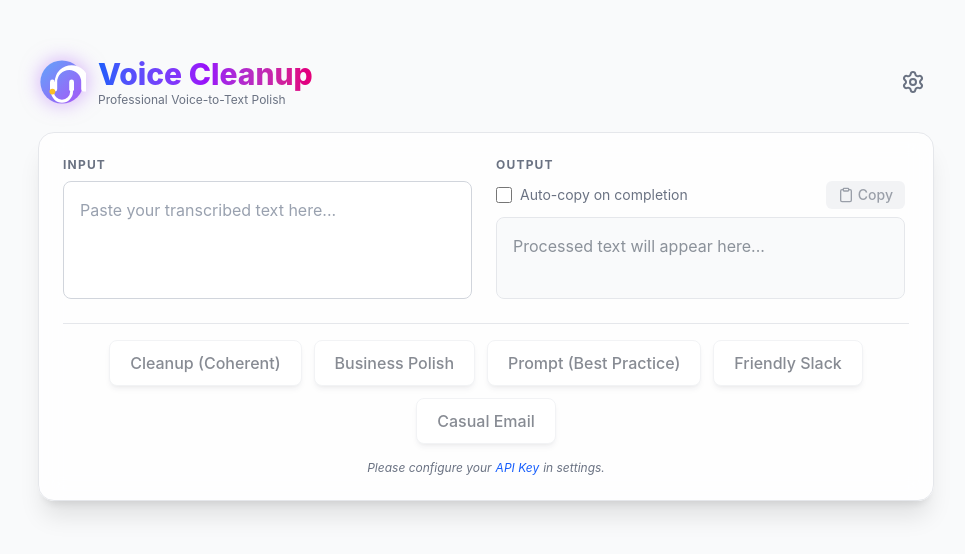
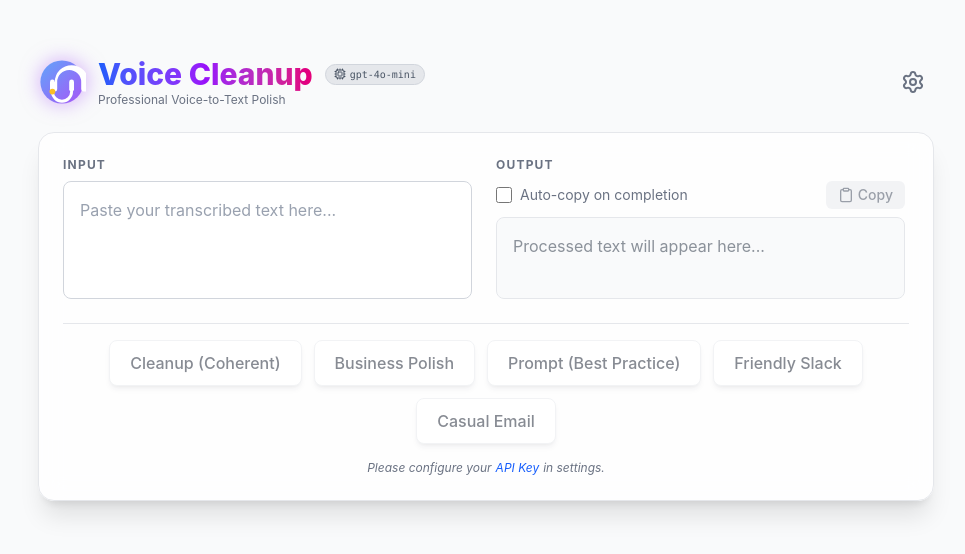
Before and after one commit to sthwaites/mouthwash, a React (Vite) app: page / in a window 1280 px wide. Shown: the top 554 px of the page, without its empty margins (154-1119 px from the left). Built offline with nearby package versions, Linux system fonts and the light colour scheme.

Commit message:
feat: display AI model in the UI

```diff
--- a/src/App.tsx
+++ b/src/App.tsx
@@ -1,12 +1,12 @@
 import { useState } from "react";
 import useLocalStorage from "./hooks/useLocalStorage";
 import { useTheme } from "./hooks/useTheme";
-import { processText, type PromptConfig, DEFAULT_PROMPTS } from "./lib/openai";
+import { processText, type PromptConfig, DEFAULT_PROMPTS, MODEL } from "./lib/openai";
 import { TextInput } from "./components/TextInput";
 import { ActionButtons } from "./components/ActionButtons";
 import { OutputDisplay } from "./components/OutputDisplay";
 import { SettingsModal } from "./components/SettingsModal";
-import { Loader2, Settings } from "lucide-react";
+import { Loader2, Settings, Cpu } from "lucide-react";
 
 function App() {
   const [apiKey, setApiKey] = useLocalStorage<string>("openai_api_key", "");
@@ -77,9 +77,15 @@ function App() {
               className="w-10 h-10 md:w-12 md:h-12 drop-shadow-[0_0_10px_rgba(168,85,247,0.5)]"
             />
             <div>
-              <h1 className="text-2xl md:text-3xl font-extrabold text-transparent bg-clip-text bg-gradient-to-r from-blue-600 via-purple-600 to-pink-600 dark:from-blue-400 dark:via-purple-500 dark:to-pink-500">
-                Voice Cleanup
-              </h1>
+              <div className="flex items-center gap-3">
+                <h1 className="text-2xl md:text-3xl font-extrabold text-transparent bg-clip-text bg-gradient-to-r from-blue-600 via-purple-600 to-pink-600 dark:from-blue-400 dark:via-purple-500 dark:to-pink-500">
+                  Voice Cleanup
+                </h1>
+                <div className="hidden sm:flex items-center gap-1 px-2 py-0.5 rounded-full bg-gray-200 dark:bg-gray-800 border border-gray-300 dark:border-gray-700 text-[10px] font-mono text-gray-600 dark:text-gray-400">
+                  <Cpu className="w-3 h-3" />
+                  {MODEL}
+                </div>
+              </div>
               <p className="text-xs text-gray-500 dark:text-gray-400 hidden sm:block">
                 Professional Voice-to-Text Polish
               </p>
--- a/src/lib/openai.ts
+++ b/src/lib/openai.ts
@@ -1,7 +1,7 @@
 import OpenAI from "openai";
 
 // Using gpt-4o-mini as a fast, lightweight alternative to "ChatGPT Nano" (which isn't a standard API model)
-const MODEL = "gpt-4o-mini";
+export const MODEL = "gpt-4o-mini";
 
 export interface PromptConfig {
   id: string;
```
